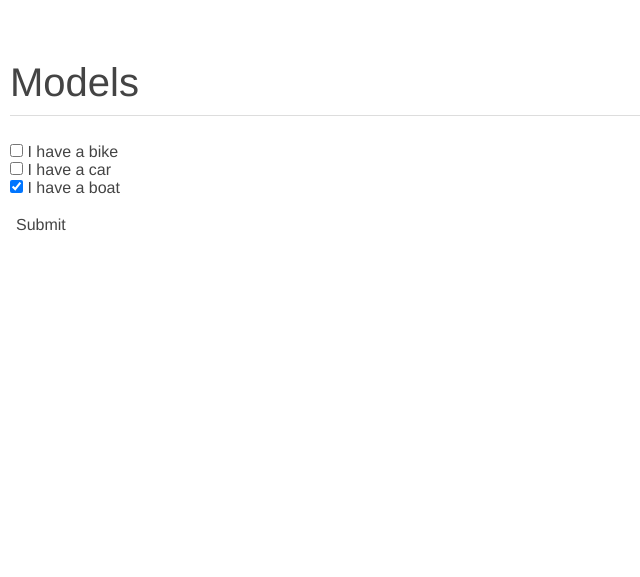
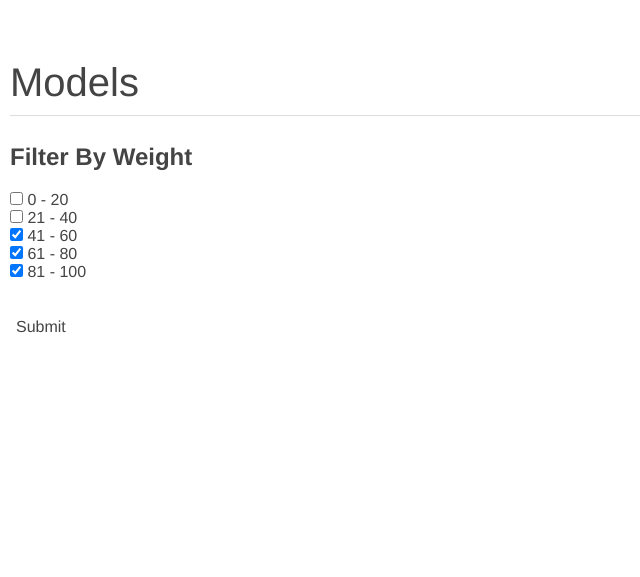
Before and after one commit to mospy26/Database-Application-Programming, a Flask app: template templates/tickboxModel.html in a window 1280 px wide. Shown: the part 80-657 px from the top of the page, without its empty margins (0-640 px from the left). Run offline with Flask 2, Linux system fonts and the light colour scheme; the template is opened without the code that fills it, so the values that code supplies are empty; parts of the project's set-up code (start-up, migrations or seed data) failed here and were passed over.

Commit message:
Update tickboxModel.html
checkbox update

```diff
--- a/templates/tickboxModel.html
+++ b/templates/tickboxModel.html
@@ -2,11 +2,15 @@
 <div class="content">
     <div class="container">
         <h1 class="title">Models</h1>
+            <h2> Filter By Weight</h2>
 
-        <table class="styled"><input type="checkbox" name="vehicle1" value=""> I have a bike<br>
-                <input type="checkbox" name="vehicle2" value="Car"> I have a car<br>
-                <input type="checkbox" name="vehicle3" value="Boat" checked> I have a boat<br><br>
-                 <input type="submit" value="Submit">
+                <table class="styled"><input type="checkbox" name="1" value=1""> 0 - 20 <br>
+                    <input type="checkbox" name="2" value="2"> 21 - 40 <br>
+                    <input type="checkbox" name="3" value="3" checked> 41 - 60 <br>
+                    <input type="checkbox" name="4" value="4" checked> 61 - 80 <br>
+                    <input type="checkbox" name="5" value="5" checked> 81 - 100<br><br>
+                <br>
+                    <input type="submit" value="Submit">
                 </form>
                 {% for model in models['models'] %}
                     <tr>
```
